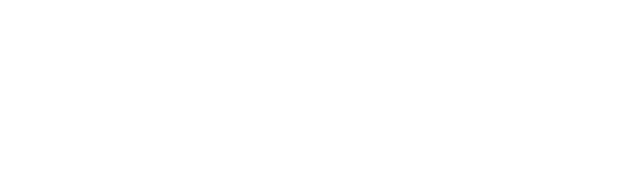
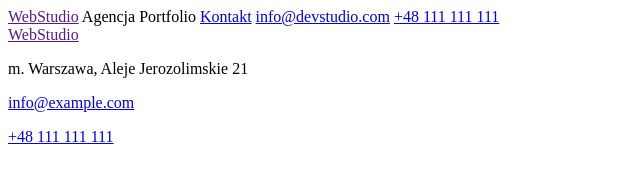
Before and after one commit to MarcinRekiel/goit-markup-hw-01, a plain HTML site: page index.html in a window 1280 px wide. Shown: the whole page, without its empty margins (0-640 px from the left). Drawn offline with Linux system fonts and the light colour scheme.

Commit message:
zrobiono nagłówek i stopke strony

```diff
--- a/index.html
+++ b/index.html
@@ -7,8 +7,21 @@
     <title>Document</title>
   </head>
   <body>
-    <header></header>
+    <header>
+      <a href="">WebStudio</a>
+      <a>Agencja</a>
+      <a>Portfolio</a>
+      <a href="#skocz_do_kontakt">Kontakt</a>
+      <a href="mailto:info@devstudio.com">info@devstudio.com</a>
+      <a href="tel:+48111111111">+48 111 111 111</a>
+    </header>
     <main></main>
-    <footer></footer>
+    <footer>
+      <a href="">WebStudio</a>
+      <p id="skocz_do_kontakt">m. Warszawa, Aleje Jerozolimskie 21</p>
+      <a href="mailto:info@example.com">info@example.com</a>
+      <p></p>
+      <a href="tel:+48111111111">+48 111 111 111</a>
+    </footer>
   </body>
 </html>
```
Also changed, not shown: images/applications.jpg (added), images/frontenddeveloper.jpg (added), images/graphics.jpg (added), images/marketing.jpg (added), images/productdesigner.jpg (added), images/programming.jpg (added), images/uidesigner.jpg (added).
